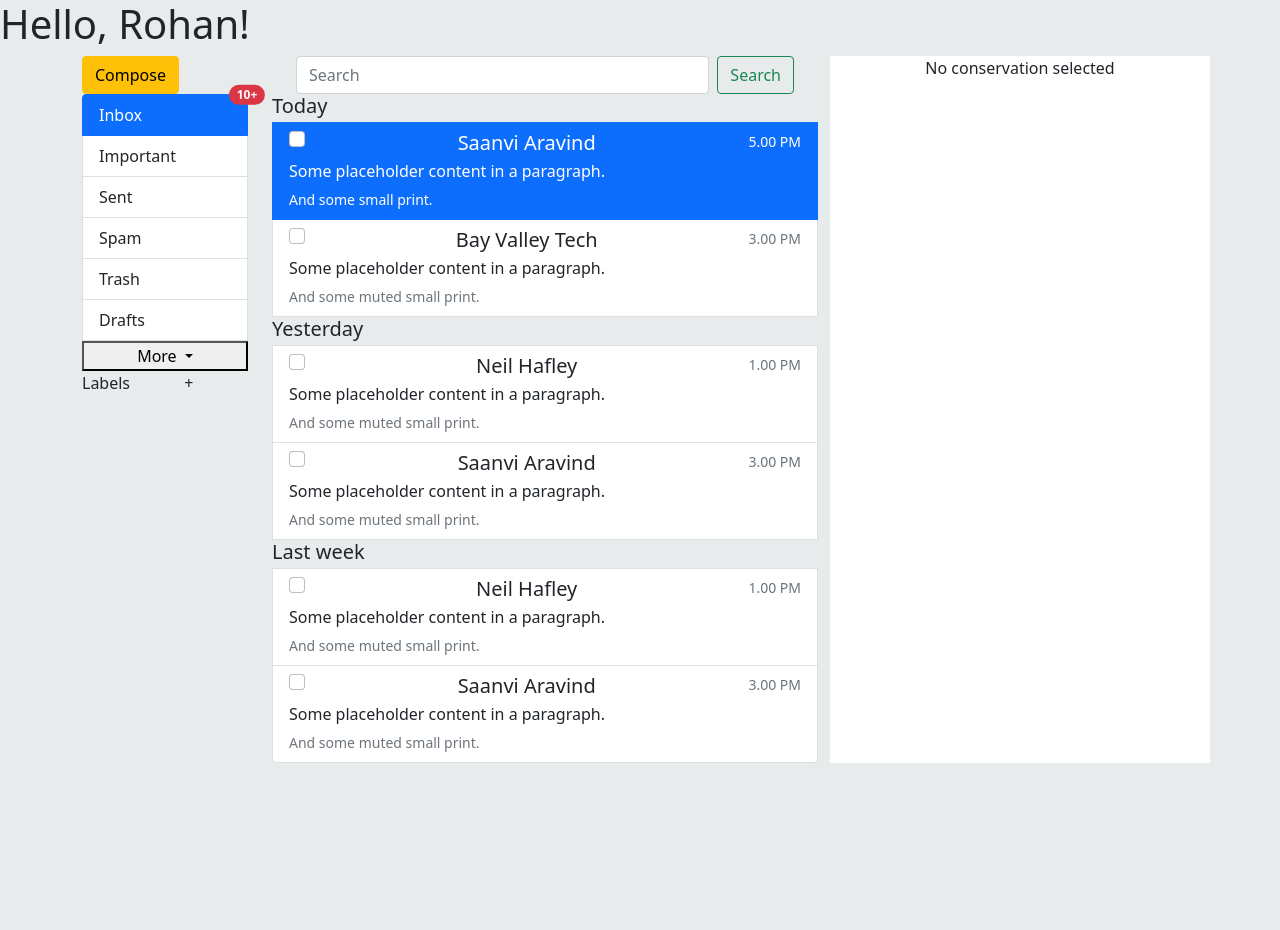
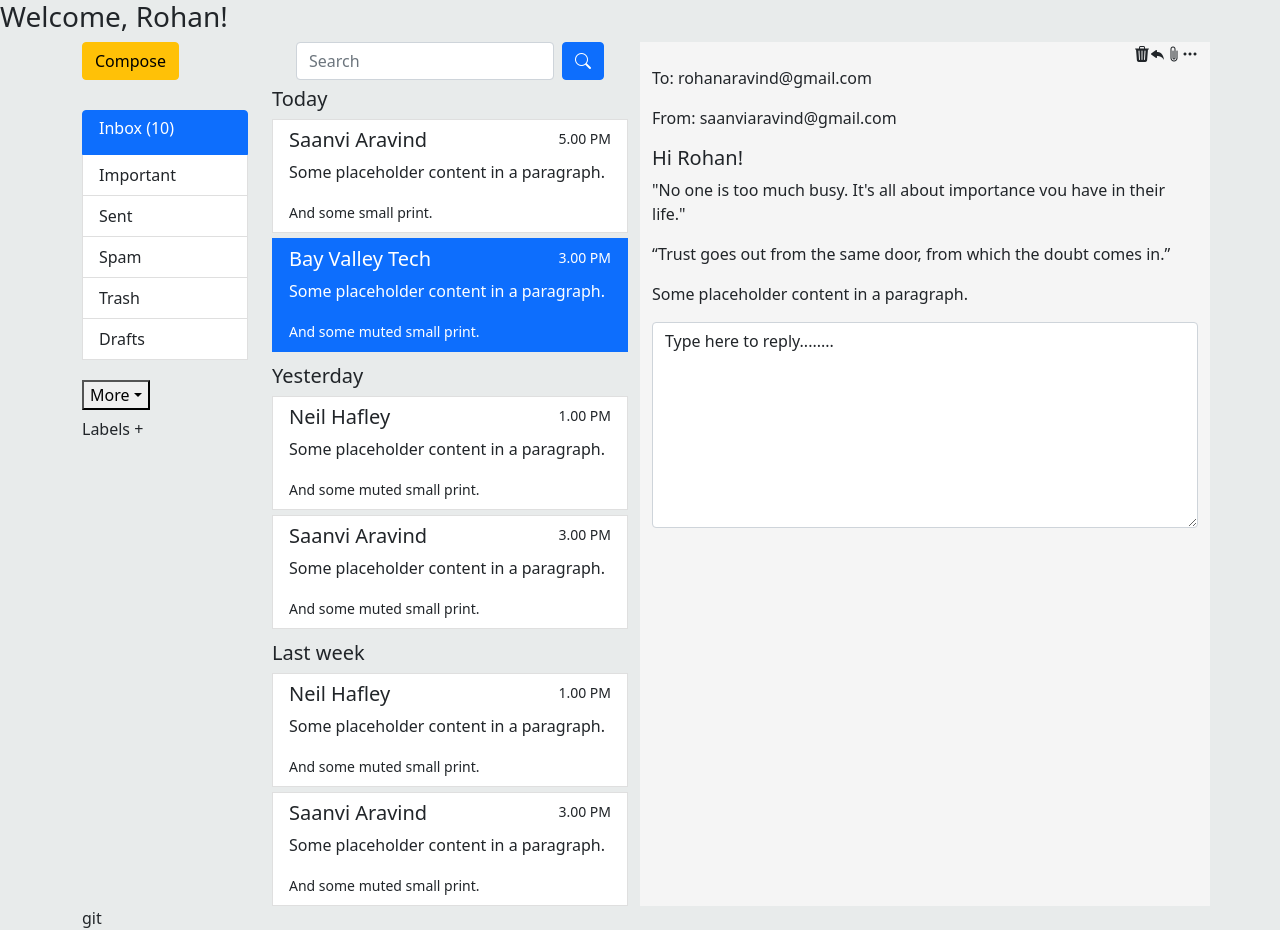
Before and after one commit to manjulakempegowda/Emailtemplate, a plain HTML site: page index.html in a window 1280 px wide. Before the commit the page ends 800 px from the top, so only its background shows below. Drawn offline with nearby package versions, Linux system fonts and the light colour scheme.

Commit message:
final draft

```diff
--- a/index.html
+++ b/index.html
@@ -7,124 +7,141 @@
 
     <!-- Bootstrap CSS -->
     <link href="https://cdn.jsdelivr.net/npm/bootstrap@5.0.2/dist/css/bootstrap.min.css" rel="stylesheet" integrity="sha384-EVSTQN3/azprG1Anm3QDgpJLIm9Nao0Yz1ztcQTwFspd3yD65VohhpuuCOmLASjC" crossorigin="anonymous">
+    <link rel="stylesheet" href="https://cdn.jsdelivr.net/npm/bootstrap-icons@1.8.1/font/bootstrap-icons.css">
     <link rel= "stylesheet" href= "style.css">
-    <title>Email Template bootstrap</title>
+    <title>Email Template Bootstrap</title>
   </head>
   <body class="background">
-    <h1>Hello, Rohan!</h1>
-
-
-    <script src="https://cdn.jsdelivr.net/npm/bootstrap@5.0.2/dist/js/bootstrap.bundle.min.js" integrity="sha384-MrcW6ZMFYlzcLA8Nl+NtUVF0sA7MsXsP1UyJoMp4YLEuNSfAP+JcXn/tWtIaxVXM" crossorigin="anonymous"></script>
-
+    <h3>Welcome, Rohan!</h3>
       <div class="container">
         <div class="row">
           <div class="col-md-2 ">
             <div>
               <button type="button" class="btn btn-warning">Compose</button>
-        </div>
-        <!--Mail button-->
-         <div>
+            <!---------------------------------------------Mail buttons----------------------------------------------------------->
+            <div class="col1">
               <ul class="list-group">
-            <li class="list-group-item active" aria-current="true">Inbox
-              <span class="position-absolute top-0 start-100 translate-middle badge rounded-pill bg-danger">
-              10+
-              <span class="visually-hidden">unread messages</span>
-            </li>
+                <li class="list-group-item active" aria-current="true"><h6>Inbox (10)</h6></li>
                 <li class="list-group-item">Important</li>
                 <li class="list-group-item">Sent</li>
                 <li class="list-group-item">Spam</li>
                 <li class="list-group-item">Trash</li>
                 <li class="list-group-item">Drafts</li>
-              <button class="dropdown-toggle" type="button" data-bs-toggle="dropdown" aria-expanded="false">
-                  More
-                </button>
+              <div class="col1-a">
+                  <button class="dropdown-toggle" type="button" data-bs-toggle="dropdown" aria-expanded="false">More</button>
                <ul class="dropdown-menu">
                 <li><a class="dropdown-item" href="#">Action</a></li>
                 <li><a class="dropdown-item" href="#">Another action</a></li>
                 <li><a class="dropdown-item" href="#">Something else here</a></li>
                </ul>
+              </div>
              </ul>
-          </ul>
-          <div>
+          </div>
+          <div class="label">
             <p class ="a">Labels +</p>
           </div>
          </div>
         </div>
-        <!--Column 2-->
-        <div class="col-md-6">
+        <!----------------------------------------------Column 2------------------------------------------------------------------>
+        <div class="col-md-4">
             <!--Search engine-->
             <div class="container-fluid">
               <form class="d-flex" role="search">
                 <input class="form-control me-2" type="search" placeholder="Search" aria-label="Search">
-                <button class="btn btn-outline-success" type="submit">Search</button>
+                <button type="button" class="btn btn-primary button-mg"><i class="bi bi-search"></i></button>
               </form>
             </div>
             <!--List for Inbox-->
             <div class="list-group">
-              <h5 class="mb-1">Today</h5>
+              <h5 class="label">Today</h5>
+              <a href="#" class="list-group-item list-group-item-action">
+                <div class="d-flex w-100 justify-content-between">
+                 <!-- <input class="form-check-input mt-0" type="checkbox" value="" aria-label="Checkbox for following text input">-->
+                   <h5>Saanvi Aravind</h5>
+                  <small>5.00 PM</small>
+                </div>
+                  <p>Some placeholder content in a paragraph.</p>
+                  <small>And some small print.</small>
+              </a>
+              <div class="col2">
               <a href="#" class="list-group-item list-group-item-action active" aria-current="true">
                 <div class="d-flex w-100 justify-content-between">
-                  <input class="form-check-input mt-0" type="checkbox" value="" aria-label="Checkbox for following text input">
-                  <h5 class="mb-1">Saanvi Aravind</h5>
-                  <small>5.00 PM</small>
+                  <!--<input class="form-check-input mt-0" type="checkbox" value="" aria-label="Checkbox for following text input">-->
+                  <h5>Bay Valley Tech</h5>
+                  <small>3.00 PM</small>
                 </div>
-                <p class="mb-1">Some placeholder content in a paragraph.</p>
-                <small>And some small print.</small>
+                  <p>Some placeholder content in a paragraph.</p>
+                  <small>And some muted small print.</small>
               </a>
+              </div>
+              <div class="col2">
+              <h5 class="label">Yesterday</h5>
               <a href="#" class="list-group-item list-group-item-action">
                 <div class="d-flex w-100 justify-content-between">
-                  <input class="form-check-input mt-0" type="checkbox" value="" aria-label="Checkbox for following text input">
-                  <h5 class="mb-1">Bay Valley Tech</h5>
-                  <small class="text-muted">3.00 PM</small>
+                  <!--<input class="form-check-input mt-0" type="checkbox" value="" aria-label="Checkbox for following text input">-->
+                  <h5>Neil Hafley</h5>
+                  <small>1.00 PM</small>
                 </div>
-                <p class="mb-1">Some placeholder content in a paragraph.</p>
-                <small class="text-muted">And some muted small print.</small>
+                  <p >Some placeholder content in a paragraph.</p>
+                  <small>And some muted small print.</small>
               </a>
-              <h5 class="mb-1">Yesterday</h5>
+              </div>
+              <div class="col2">
               <a href="#" class="list-group-item list-group-item-action">
                 <div class="d-flex w-100 justify-content-between">
-                  <input class="form-check-input mt-0" type="checkbox" value="" aria-label="Checkbox for following text input">
-                  <h5 class="mb-1">Neil Hafley</h5>
-                  <small class="text-muted">1.00 PM</small>
+                 <!-- <input class="form-check-input mt-0" type="checkbox" value="" aria-label="Checkbox for following text input">-->
+                  <h5>Saanvi Aravind</h5>
+                  <small>3.00 PM</small>
                 </div>
-                <p class="mb-1">Some placeholder content in a paragraph.</p>
-                <small class="text-muted">And some muted small print.</small>
+                  <p >Some placeholder content in a paragraph.</p>
+                  <small>And some muted small print.</small>
               </a>
+              </div>
+              <div class="col2">
+              <h5 class="label">Last week</h5>
               <a href="#" class="list-group-item list-group-item-action">
                 <div class="d-flex w-100 justify-content-between">
-                  <input class="form-check-input mt-0" type="checkbox" value="" aria-label="Checkbox for following text input">
-                  <h5 class="mb-1">Saanvi Aravind</h5>
-                  <small class="text-muted">3.00 PM</small>
+                  <!--<input class="form-check-input mt-0" type="checkbox" value="" aria-label="Checkbox for following text input">-->
+                  <h5>Neil Hafley</h5>
+                  <small>1.00 PM</small>
                 </div>
-                <p class="mb-1">Some placeholder content in a paragraph.</p>
-                <small class="text-muted">And some muted small print.</small>
-              </a>
-              <h5 class="mb-1">Last week</h5>
+                  <p>Some placeholder content in a paragraph.</p>
+                  <small>And some muted small print.</small>
+              </a
+              ></div>
+              <div class="col2">
               <a href="#" class="list-group-item list-group-item-action">
                 <div class="d-flex w-100 justify-content-between">
-                  <input class="form-check-input mt-0" type="checkbox" value="" aria-label="Checkbox for following text input">
-                  <h5 class="mb-1">Neil Hafley</h5>
-                  <small class="text-muted">1.00 PM</small>
+                  <!--<input class="form-check-input mt-0" type="checkbox" value="" aria-label="Checkbox for following text input">-->
+                  <h5>Saanvi Aravind</h5>
+                  <small>3.00 PM</small>
                 </div>
-                <p class="mb-1">Some placeholder content in a paragraph.</p>
-                <small class="text-muted">And some muted small print.</small>
-              </a>
-              <a href="#" class="list-group-item list-group-item-action">
-                <div class="d-flex w-100 justify-content-between">
-                  <input class="form-check-input mt-0" type="checkbox" value="" aria-label="Checkbox for following text input">
-                  <h5 class="mb-1">Saanvi Aravind</h5>
-                  <small class="text-muted">3.00 PM</small>
-                </div>
-                <p class="mb-1">Some placeholder content in a paragraph.</p>
-                <small class="text-muted">And some muted small print.</small>
+                  <p>Some placeholder content in a paragraph.</p>
+                  <small>And some muted small print.</small>
               </a>
               </div>
             </div>
-        <!--Column 3-->
-        <div class= "a col-md-4">
-          <p class="center">No conservation selected</p>
+        </div>
+        <!---------------------------------------------Column 3------------------------------------------------------------->
+        <div class= "col3 a col-md-6 ">
+          <div class="email-icons">
+            <i class="bi bi-trash3-fill"></i>
+            <i class="bi bi-reply-fill"></i>
+            <i class="bi bi-paperclip"></i>
+            <i class="bi bi-three-dots"></i>
+
+          </div>
+           <p>To: rohanaravind@gmail.com</p>
+            <p>From: saanviaravind@gmail.com</p>
+            <h5>Hi Rohan!</h5>
+               <p class="text">"No one is too much busy. It's all about importance vou have in their life."</p>
+               <p>“Trust goes out from the same door, from which the doubt comes in.”</p>
+               <p>Some placeholder content in a paragraph.</p>
+            <div>
+                <textarea class="form-control"  rows="8">Type here to reply........</textarea>
             </div>
       </div>
-    </div>
+    </div>git
+    <script src="https://cdn.jsdelivr.net/npm/bootstrap@5.0.2/dist/js/bootstrap.bundle.min.js" integrity="sha384-MrcW6ZMFYlzcLA8Nl+NtUVF0sA7MsXsP1UyJoMp4YLEuNSfAP+JcXn/tWtIaxVXM" crossorigin="anonymous"></script>
   </body>
 </html>
--- a/style.css
+++ b/style.css
@@ -1,16 +1,37 @@
-body.background{
+.background
+  {
   background-color: rgb(232, 235, 235);
-}
-  p.a{
-    word-spacing: 50px;
   }
-  p.center{
 
-      text-align: center;
-
+.col1
+  {
+  margin-top: 30px;
+  }
+  .col1-a
+  {
+  margin-top: 20px;
+  }
+  .label
+  {
+  margin-top: 7px;
+  }
+  .col2
+  {
+  margin-top: 5px;
   }
 
 
-  div.a{
-    background-color: rgb(255, 255, 255);
+  .email-icons
+  {
+    display: flex;
+    justify-content:flex-end;
+    align-self:flex-end;
   }
+  .col3
+  {
+   background-color: rgb(245, 245, 245);
+  }
+.text
+{
+  flex-wrap: nowrap;
+}
```
Lines whose indentation alone changed are shown as unchanged.
